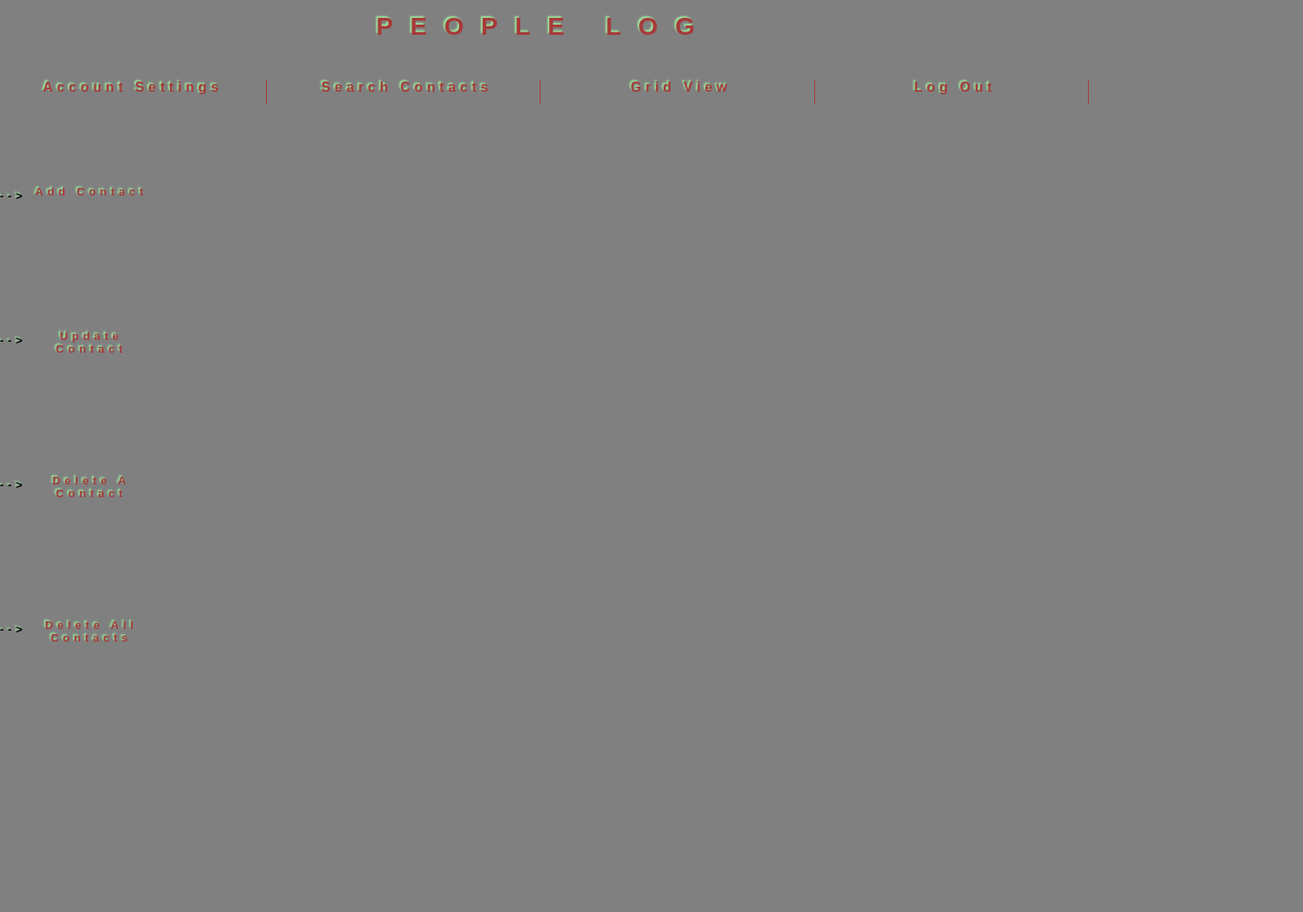
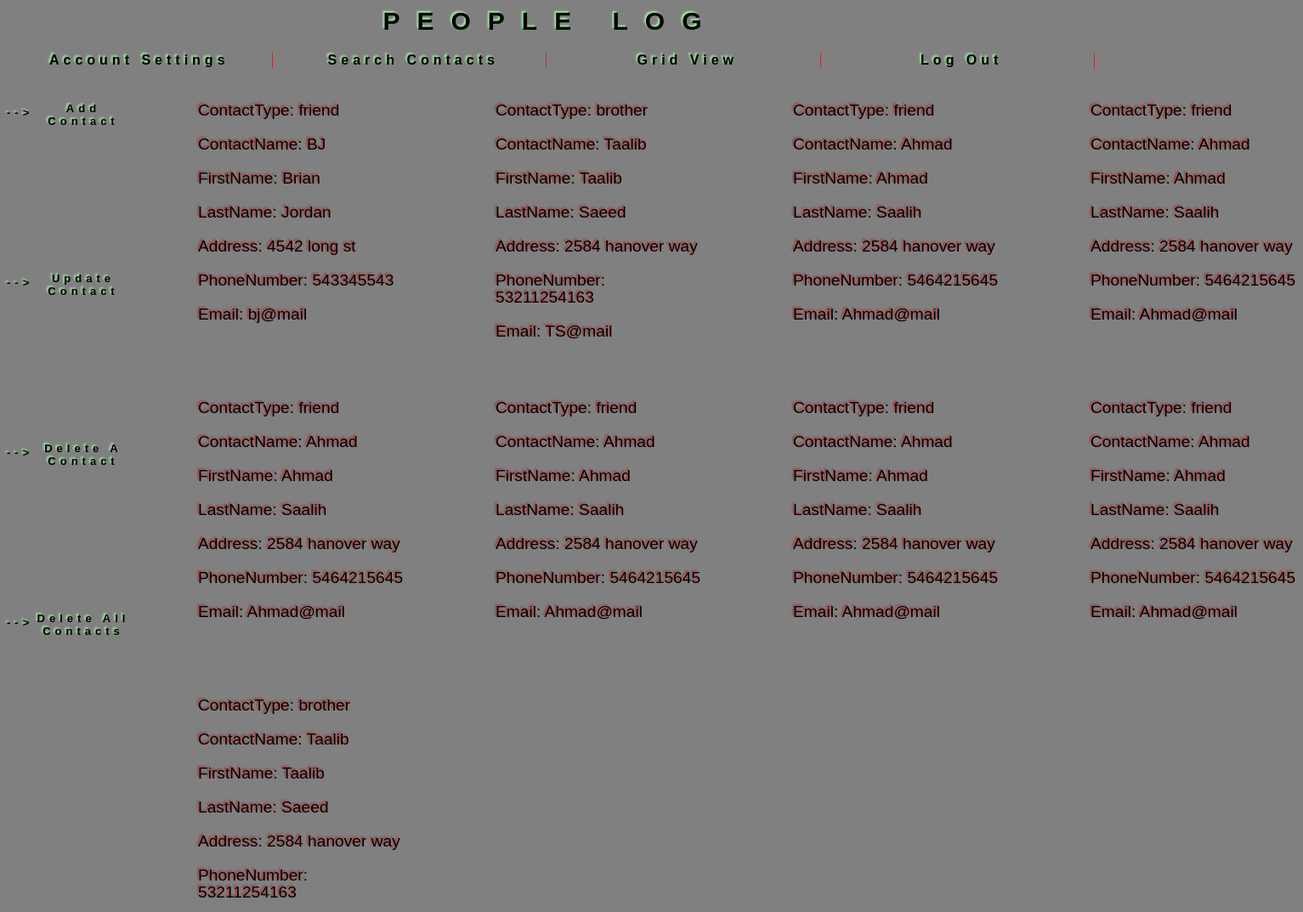
Before and after one commit to BilalHas140/basiccontactbook, a website with bundled scripts: page home.html in a window 1280 px wide. Shown: the top 1073 px of the page at 85% size, 1533 px wide, since content can reach past the window. Before the commit the page ends 816 px from the top, so only its background shows below. Built offline with nearby package versions, Linux system fonts and the light colour scheme.

Commit message:
Make window scrollable. Add function to create contact-block divs dynamically as new contacts are created. Add css styles to homepage. Add functionality to submit buttons. Add contact list.

```diff
--- a/ContactBookCSS/general.css
+++ b/ContactBookCSS/general.css
@@ -7,8 +7,8 @@ body {
     min-height: 100vh;
     height: 100%;
     width: 100%;
-    overflow-x: hidden;
-    overflow-y: hidden;
+    overflow-x: auto;
+    overflow-y: auto;
 }
 
 p {
--- a/ContactBookCSS/home-page.css
+++ b/ContactBookCSS/home-page.css
@@ -1,14 +1,8 @@
-.js-home-top-container
+.js-home-body
 {
-    display: flex;
-    position: fixed;
-    top: 0;
-    left: 0;
-    right: 0;
-    height: 150px;
-    width: 100%;
-    flex-direction: column;
-    justify-content: space-between;
+    display: block;
+    position: relative;
+    bottom: 30px;
 }
 
 .title-panel,
@@ -23,12 +17,9 @@
 .option-block,
 .side-option-block
 {
-    color: #a63a3a;
     font-weight: bolder;
     text-shadow: -2px -2px 2px #9de59d;
     letter-spacing: 20px;
-    width: 100%;
-    height: 35%;
 }
 
 .options-panel
@@ -49,23 +40,23 @@
     justify-content: center;
 }
 
-.js-home-side-container{
+
+.main-container
+{
     display: flex;
-    position: fixed;
-    left: 0;
-    margin-top: 150px;
-    height: 100%;
-    width: 150px;
-    flex-direction: column;
-    justify-content: space-evenly;
+    flex-direction: row;
+    margin-top: 40px;
 }
 
 .contact-actions-panel
 {
+    position: absolute;
     width: 145px;
-    height: 85%;
+    height: 100vh;
     display: grid;
     grid-template-rows: repeat(4, 1fr);
+    justify-content: space-evenly;
+
 }
 .side-option-block
 {
@@ -82,3 +73,27 @@
     margin-right: 100px;
     color: black;
 }
+
+.home-contacts-container
+{
+    margin-left: 225px;
+    display: grid;
+    grid-template-columns: repeat(4, 1fr);
+    grid-template-rows: repeat(4, 1fr);
+    grid-row-gap: 100px;
+    grid-column-gap: 100px;
+    height: 100%;
+    width: 100%;
+}
+
+.contact-block
+{
+    white-space: pre-line;
+    line-height: 20px;
+    display: flex;
+    flex-direction: column;
+    text-shadow: -2px -2px 2px #a63a3a;
+    font-size: larger;
+    height: 250px;
+    width: 250px
+}
--- /dev/null
+++ b/ContactBookJS/Contact.js
@@ -0,0 +1,75 @@
+export let contactList =
+    [{
+        contactType: 'friend',
+        contactName: 'BJ',
+        firstName: 'Brian',
+        lastName: 'Jordan',
+        address: '4542 long st',
+        phoneNumber: '543345543',
+        email: 'bj@mail'
+        },{
+        contactType: 'brother',
+        contactName: 'Taalib',
+        firstName: 'Taalib',
+        lastName: 'Saeed',
+        address: '2584 hanover way',
+        phoneNumber: '53211254163',
+        email: 'TS@mail'
+    },{
+        contactType: 'friend',
+        contactName: 'Ahmad',
+        firstName: 'Ahmad',
+        lastName: 'Saalih',
+        address: '2584 hanover way',
+        phoneNumber: '5464215645',
+        email: 'Ahmad@mail'
+    },{
+        contactType: 'friend',
+        contactName: 'Ahmad',
+        firstName: 'Ahmad',
+        lastName: 'Saalih',
+        address: '2584 hanover way',
+        phoneNumber: '5464215645',
+        email: 'Ahmad@mail'
+    },{
+        contactType: 'friend',
+        contactName: 'Ahmad',
+        firstName: 'Ahmad',
+        lastName: 'Saalih',
+        address: '2584 hanover way',
+        phoneNumber: '5464215645',
+        email: 'Ahmad@mail'
+    },{
+        contactType: 'friend',
+        contactName: 'Ahmad',
+        firstName: 'Ahmad',
+        lastName: 'Saalih',
+        address: '2584 hanover way',
+        phoneNumber: '5464215645',
+        email: 'Ahmad@mail'
+    },{
+        contactType: 'friend',
+        contactName: 'Ahmad',
+        firstName: 'Ahmad',
+        lastName: 'Saalih',
+        address: '2584 hanover way',
+        phoneNumber: '5464215645',
+        email: 'Ahmad@mail'
+    },{
+        contactType: 'friend',
+        contactName: 'Ahmad',
+        firstName: 'Ahmad',
+        lastName: 'Saalih',
+        address: '2584 hanover way',
+        phoneNumber: '5464215645',
+        email: 'Ahmad@mail'
+    },{
+        contactType: 'brother',
+        contactName: 'Taalib',
+        firstName: 'Taalib',
+        lastName: 'Saeed',
+        address: '2584 hanover way',
+        phoneNumber: '53211254163',
+        email: 'TS@mail'
+    }
+    ]
--- a/ContactBookJS/home.js
+++ b/ContactBookJS/home.js
@@ -1,12 +1,34 @@
+import {contactList} from "./Contact.js";
 
 runScript();
 
+    function addDiv(parentID,className) {
+        contactList.map((contact) => {
+            const parentElement = document.getElementById(parentID);
+                const newDiv = document.createElement('div');
+                newDiv.className = className;
+                newDiv.parentID = parentID;
+                newDiv.textContent =   `ContactType: ${contact.contactType}\n
+                                        ContactName: ${contact.contactName}\n
+                                        FirstName: ${contact.firstName}\n
+                                        LastName: ${contact.lastName}\n
+                                        Address: ${contact.address}\n
+                                        PhoneNumber: ${contact.phoneNumber}\n
+                                        Email: ${contact.email}`;
+
+                if (parentElement) {
+                    parentElement.appendChild(newDiv);
+                }
+        })
+        return newDiv.textContent;
+    }
+
+
 export function runScript() {
-    document.querySelector('.js-home-top-container').innerHTML =
+    document.querySelector('.js-home-body').innerHTML =
     `<div class="title-panel">
         <p class="people-log-text">PEOPLE LOG</p>
     </div>
-
     <div class="options-panel">
         <div class="option-block">
             Account Settings
@@ -23,10 +45,10 @@ export function runScript() {
         <div class="option-block">
             Log Out
         </div>
-    </div>`
+    </div>
 
-        document.querySelector('.js-home-side-container').innerHTML =
-    `<div class="contact-actions-panel">
+    <div class="main-container">
+         <div class="contact-actions-panel">
             <div class="side-option-block">
                 <li class="bullet"></li>
                 Add Contact
@@ -46,5 +68,12 @@ export function runScript() {
                 <li class="bullet"></li>
                 Delete All Contacts
             </div>
-    </div>`
+        </div>
+
+        <div class="home-contacts-container" id="div-container">
+        </div>
+    </div>
+`
+    document.querySelector('.home-contacts-container').innerHTML =
+        addDiv('div-container', 'contact-block');
 }
--- a/ContactBookJS/index.js
+++ b/ContactBookJS/index.js
@@ -16,4 +16,8 @@ export function runScript() {
         .addEventListener('click', () => {
             renderResetPassword()
         });
+    document.querySelector('.submit-button')
+        .addEventListener('click', () => {
+           location.href = 'home.html';
+        })
 }
--- a/home.html
+++ b/home.html
@@ -11,15 +11,10 @@
 
 </head>
 
-<body>
-
-    <div class="js-home-top-container">
-    </div>
-    <div class="js-home-side-container">
-    </div>
-
+<body class="js-home-body">
 
 </body>
+
 <script  type="module" src="ContactBookJS/home.js">
 </script>
 </html>
```
Also changed, not shown: ContactBookJS/reset-password.js (+6 -1 lines). Lines whose indentation alone changed are shown as unchanged.
